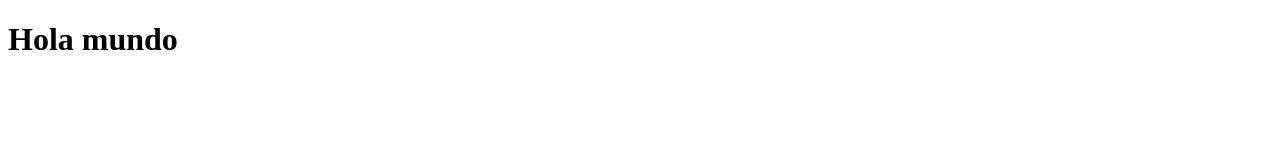
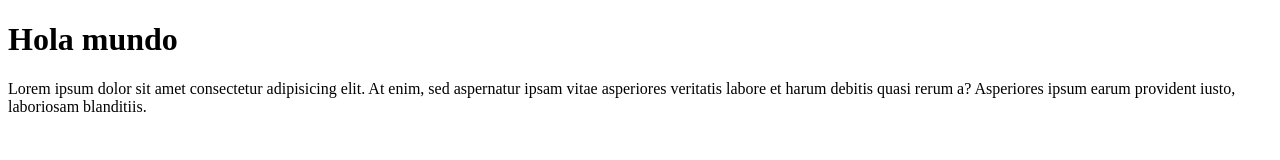
Before and after one commit to Camilo-ovalle/mi-primer-repositorio, a plain HTML site: page index.html in a window 1280 px wide. Drawn offline with Linux system fonts and the light colour scheme.

Commit message:
Actualizacion del archivo index.html
Este es un comentario hecho desde GitHub

```diff
--- a/index.html
+++ b/index.html
@@ -7,5 +7,8 @@
 </head>
 <body>
     <h1>Hola mundo</h1>
+    <p>Lorem ipsum dolor sit amet consectetur adipisicing elit. At enim,
+        sed aspernatur ipsam vitae asperiores veritatis labore et harum debitis quasi
+        rerum a? Asperiores ipsum earum provident iusto, laboriosam blanditiis.</p>
 </body>
 </html>
```
